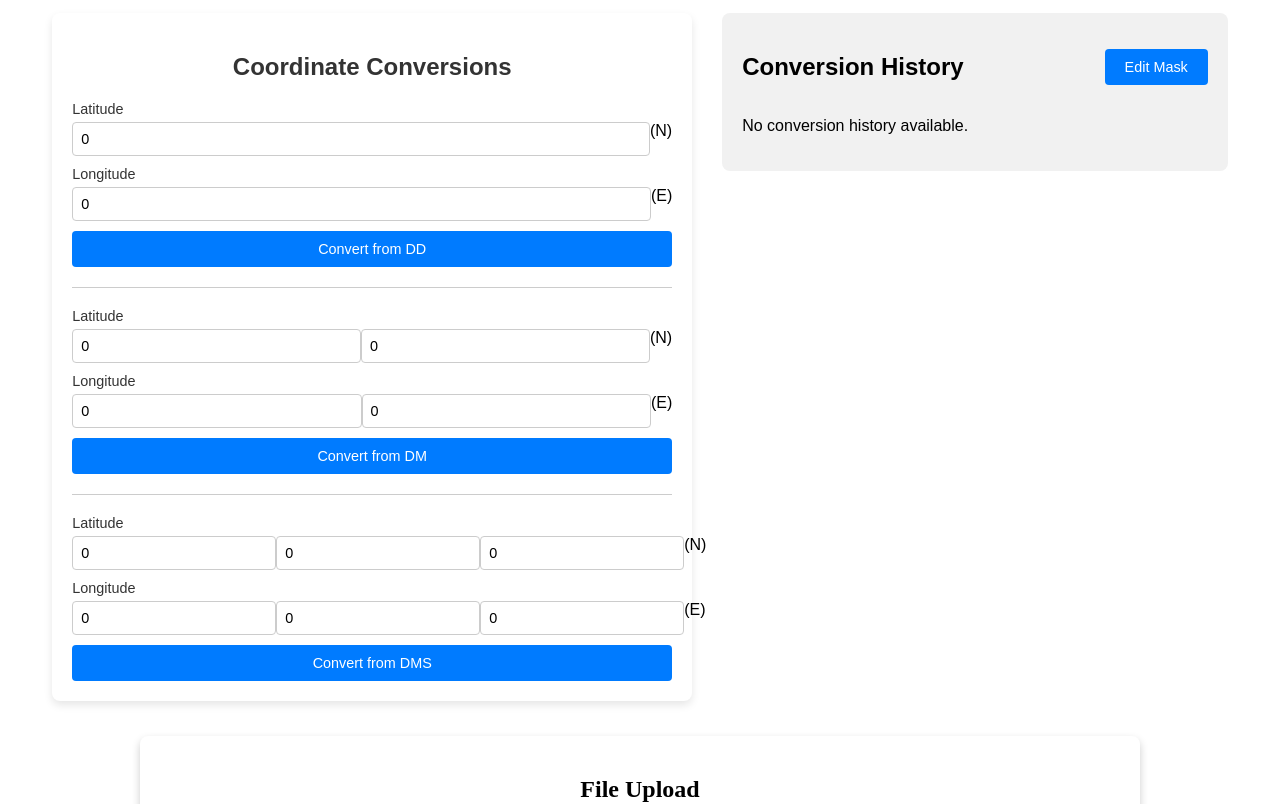
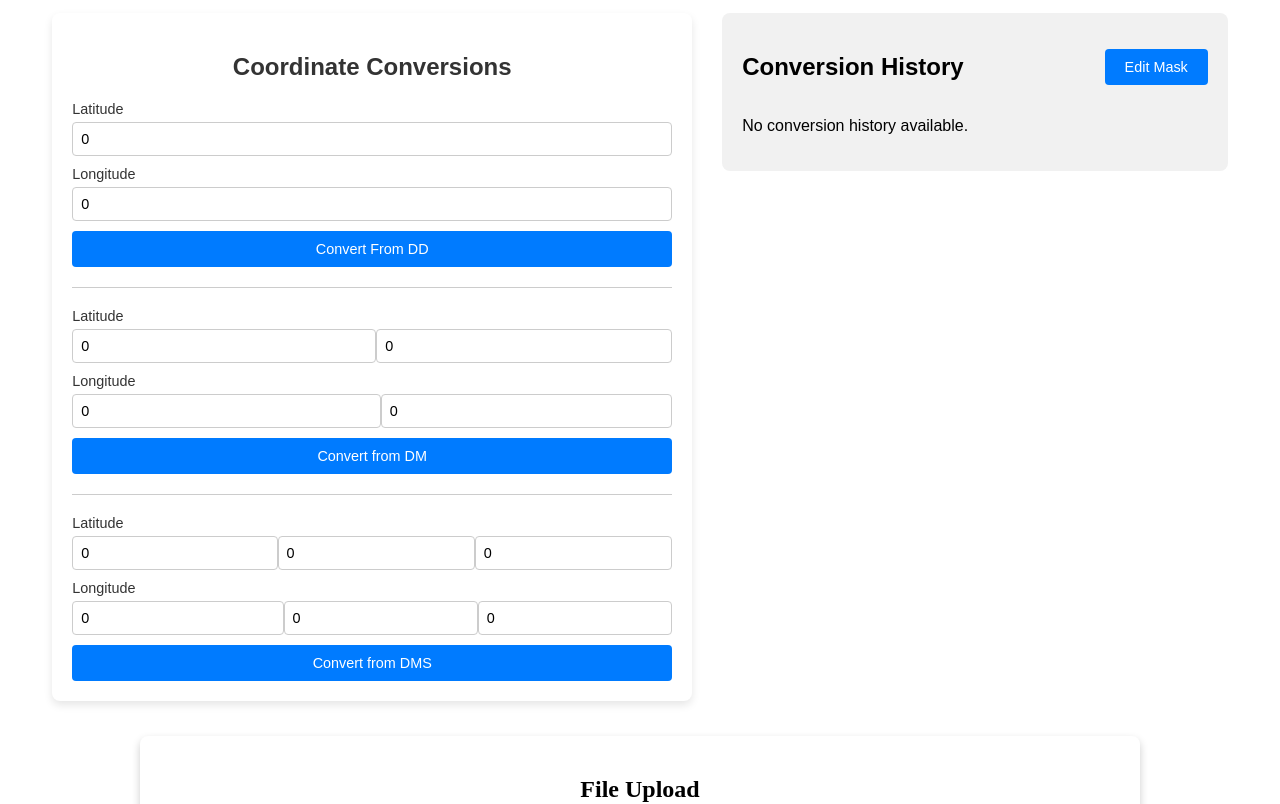
Before and after one commit to Dan21198/coordinatesConverterFrontend, an Angular app: page / in a window 1280 px wide. Shown: the top 804 px of the page. Built offline with nearby package versions, Linux system fonts and the light colour scheme.

Commit message:
added input validation

```diff
--- a/src/app/components/conversion-form/conversion-form.component.css
+++ b/src/app/components/conversion-form/conversion-form.component.css
@@ -4,6 +4,8 @@
 }
 
 .container {
+  width: 600px;
+  margin: auto;
   max-width: 600px;
   padding: 20px;
   background-color: #fff;
@@ -90,3 +92,10 @@ input[type=number]::-webkit-outer-spin-button {
 input[type=number] {
   -moz-appearance: textfield;
 }
+
+@media (max-width: 600px) {
+  .container {
+    width: 100%;
+    padding: 10px;
+  }
+}
--- a/src/app/components/conversion-form/conversion-form.component.html
+++ b/src/app/components/conversion-form/conversion-form.component.html
@@ -2,77 +2,107 @@
   <div class="container">
     <h2>Coordinate Conversions</h2>
 
-    <!-- Form for Decimal Degree (DD) -->
       <div class="form-group">
         <label for="ddLatitude">Latitude</label>
         <div class="input-group">
-        <input type="text" class="form-control" id="ddLatitude" [(ngModel)]="ddLatitude" name="ddLatitude" placeholder="0.0" required>
-        <div class="input-group-append">
-          <span class="input-group-text">(N)</span>
+          <input type="number" class="form-control" id="ddLatitude" [(ngModel)]="ddLatitude" name="ddLatitude"
+                 placeholder="0.0" required min="-90" max="90" #ddLat="ngModel">
+          <div *ngIf="ddLat.errors" class="alert alert-danger">
+            <div *ngIf="ddLat.errors['required']">Latitude is required.</div>
+            <div *ngIf="ddLat.errors['min'] || ddLat.errors['max']">Latitude must be between -90 and 90.</div>
           </div>
         </div>
       </div>
       <div class="form-group">
         <label for="ddLongitude">Longitude</label>
         <div class="input-group">
-        <input type="text" class="form-control" id="ddLongitude" [(ngModel)]="ddLongitude" name="ddLongitude" placeholder="0.0" required>
-        <div class="input-group-append">
-          <span class="input-group-text">(E)</span>
+          <input type="number" class="form-control" id="ddLongitude" [(ngModel)]="ddLongitude" name="ddLongitude"
+                 placeholder="0.0" required min="-180" max="180" #ddLon="ngModel">
+          <div *ngIf="ddLon.errors" class="alert alert-danger">
+            <div *ngIf="ddLon.errors['required']">Longitude is required.</div>
+            <div *ngIf="ddLon.errors['min'] || ddLon.errors['max']">Longitude must be between -180 and 180.</div>
           </div>
         </div>
       </div>
-    <button type="button" class="btn btn-warning btn-block" (click)="convertDD()">Convert from DD</button>
+    <button type="button" class="btn btn-warning btn-block" [disabled]="!ddLat.valid
+     || !ddLon.valid" (click)="convertDD()">Convert From DD</button>
 
     <hr>
 
-    <!-- Form for Degrees Minutes (DM) -->
     <div class="form-group">
       <label>Latitude</label>
       <div class="input-group">
-        <input type="text" class="form-control" [(ngModel)]="dmLatDegrees" name="dmLatDegrees" placeholder="0" required>
-        <input type="text" class="form-control" [(ngModel)]="dmLatMinutes" name="dmLatMinutes" placeholder="0.0" required>
-        <div class="input-group-append">
-          <span class="input-group-text">(N)</span>
+        <input type="number" class="form-control" [(ngModel)]="dmLatDegrees" name="dmLatDegrees"
+               placeholder="0" required min="-90" max="90" #dmLatDeg="ngModel">
+        <input type="number" class="form-control" [(ngModel)]="dmLatMinutes" name="dmLatMinutes"
+               placeholder="0.0" required min="0" max="60" #dmLatMin="ngModel">
       </div>
+      <div *ngIf="dmLatDeg.errors || dmLatMin.errors" class="alert alert-danger">
+        <div *ngIf="dmLatDeg.errors?.['required']
+        || dmLatMin.errors?.['required']">Latitude degrees and minutes are required.</div>
+        <div *ngIf="dmLatDeg.errors?.['min'] || dmLatDeg.errors?.['max'] || dmLatMin.errors?.['min']
+        || dmLatMin.errors?.['max']">Latitude degrees must be between -90 and 90, minutes between 0 and 60.</div>
       </div>
     </div>
     <div class="form-group">
       <label>Longitude</label>
       <div class="input-group">
-        <input type="text" class="form-control" [(ngModel)]="dmLonDegrees" name="dmLonDegrees" placeholder="0" required>
-        <input type="text" class="form-control" [(ngModel)]="dmLonMinutes" name="dmLonMinutes" placeholder="0.0" required>
-        <div class="input-group-append">
-          <span class="input-group-text">(E)</span>
+        <input type="number" class="form-control" [(ngModel)]="dmLonDegrees" name="dmLonDegrees"
+               placeholder="0" required min="-180" max="180" #dmLonDeg="ngModel">
+        <input type="number" class="form-control" [(ngModel)]="dmLonMinutes" name="dmLonMinutes"
+               placeholder="0.0" required min="0" max="60" #dmLonMin="ngModel">
+      </div>
+      <div *ngIf="dmLonDeg.errors || dmLonMin.errors" class="alert alert-danger">
+        <div *ngIf="dmLonDeg.errors?.['required']
+        || dmLonMin.errors?.['required']">Longitude degrees and minutes are required.</div>
+        <div *ngIf="dmLonDeg.errors?.['min'] || dmLonDeg.errors?.['max'] || dmLonMin.errors?.['min']
+        || dmLonMin.errors?.['max']">Longitude degrees must be between -180 and 180, minutes between 0 and 60.</div>
       </div>
     </div>
-    </div>
-    <button type="button" class="btn btn-warning btn-block" (click)="convertDM()">Convert from DM</button>
+    <button type="button" class="btn btn-warning btn-block" [disabled]="!dmLatDeg.valid || !dmLatMin.valid
+     || !dmLonDeg.valid || !dmLonMin.valid" (click)="convertDM()">Convert from DM</button>
+
 
     <hr>
 
-    <!-- Form for Degrees Minutes Seconds (DMS) -->
     <div class="form-group">
       <label>Latitude</label>
       <div class="input-group">
-        <input type="text" class="form-control" [(ngModel)]="dmsLatDegrees" name="dmsLatDegrees" placeholder="0" required>
-        <input type="text" class="form-control" [(ngModel)]="dmsLatMinutes" name="dmsLatMinutes" placeholder="0" required>
-        <input type="text" class="form-control" [(ngModel)]="dmsLatSeconds" name="dmsLatSeconds" placeholder="0.0" required>
-        <div class="input-group-append">
-          <span class="input-group-text">(N)</span>
+        <input type="number" class="form-control" [(ngModel)]="dmsLatDegrees" name="dmsLatDegrees"
+               placeholder="0" required min="-90" max="90" #dmsLatDeg="ngModel">
+        <input type="number" class="form-control" [(ngModel)]="dmsLatMinutes" name="dmsLatMinutes"
+               placeholder="0" required min="0" max="60" #dmsLatMin="ngModel">
+        <input type="number" class="form-control" [(ngModel)]="dmsLatSeconds" name="dmsLatSeconds"
+               placeholder="0.0" required min="0" max="60" #dmsLatSec="ngModel">
       </div>
+      <div *ngIf="dmsLatDeg.errors || dmsLatMin.errors || dmsLatSec.errors" class="alert alert-danger">
+        <div *ngIf="dmsLatDeg.errors?.['required'] || dmsLatMin.errors?.['required']
+         || dmsLatSec.errors?.['required']">Latitude degrees, minutes and seconds are required.</div>
+        <div *ngIf="dmsLatDeg.errors?.['min'] || dmsLatDeg.errors?.['max']
+        || dmsLatMin.errors?.['min'] || dmsLatMin.errors?.['max'] || dmsLatSec.errors?.['min']
+        || dmsLatSec.errors?.['max']">Latitude degrees must be between -90 and 90, minutes and seconds between 0 and 60.</div>
       </div>
     </div>
     <div class="form-group">
       <label>Longitude</label>
       <div class="input-group">
-        <input type="text" class="form-control" [(ngModel)]="dmsLonDegrees" name="dmsLonDegrees" placeholder="0" required>
-        <input type="text" class="form-control" [(ngModel)]="dmsLonMinutes" name="dmsLonMinutes" placeholder="0" required>
-        <input type="text" class="form-control" [(ngModel)]="dmsLonSeconds" name="dmsLonSeconds" placeholder="0.0" required>
-        <div class="input-group-append">
-          <span class="input-group-text">(E)</span>
+        <input type="number" class="form-control" [(ngModel)]="dmsLonDegrees" name="dmsLonDegrees"
+               placeholder="0" required min="-180" max="180" #dmsLonDeg="ngModel">
+        <input type="number" class="form-control" [(ngModel)]="dmsLonMinutes" name="dmsLonMinutes"
+               placeholder="0" required min="0" max="60" #dmsLonMin="ngModel">
+        <input type="number" class="form-control" [(ngModel)]="dmsLonSeconds" name="dmsLonSeconds"
+               placeholder="0.0" required min="0" max="60" #dmsLonSec="ngModel">
+      </div>
+      <div *ngIf="dmsLonDeg.errors || dmsLonMin.errors || dmsLonSec.errors" class="alert alert-danger">
+        <div *ngIf="dmsLonDeg.errors?.['required'] || dmsLonMin.errors?.['required']
+         || dmsLonSec.errors?.['required']">Longitude degrees, minutes and seconds are required.</div>
+        <div *ngIf="dmsLonDeg.errors?.['min'] || dmsLonDeg.errors?.['max'] || dmsLonMin.errors?.['min']
+         || dmsLonMin.errors?.['max'] || dmsLonSec.errors?.['min']
+          || dmsLonSec.errors?.['max']">Longitude degrees must be between -180 and 180, minutes and seconds between 0 and 60.</div>
       </div>
     </div>
-    </div>
-    <button type="button" class="btn btn-warning btn-block" (click)="convertDMS()">Convert from DMS</button>
+    <button type="button" class="btn btn-warning btn-block" [disabled]="!dmsLatDeg.valid || !dmsLatMin.valid
+    || !dmsLatSec.valid || !dmsLonDeg.valid || !dmsLonMin.valid
+     || !dmsLonSec.valid" (click)="convertDMS()">Convert from DMS</button>
   </div>
 </div>
--- a/src/app/components/conversion-history/conversion-history.component.ts
+++ b/src/app/components/conversion-history/conversion-history.component.ts
@@ -32,15 +32,12 @@ export class ConversionHistoryComponent {
       .join(', ');
   }
 
-  formatWithMask(outputValues: DDCoordinates | DMCoordinates | DMSCoordinates, mask?: string): string {
-    console.log('Mask before formatting:', mask);
-    console.log('Output values:', outputValues);
-
+  formatWithMask(outputValues: object, mask?: string | undefined): string {
     let formatted = mask || this.mask;
 
     type CoordinateValues = DDCoordinates | DMCoordinates | DMSCoordinates;
 
-    const formatLatLon = (values: CoordinateValues, format: 'DD' | 'DM' | 'DMS') => {
+    const formatLatLon = (values: object, format: "DD" | "DM" | "DMS") => {
       switch (format) {
         case 'DM':
           const dmValues = values as DMCoordinates;
```
Also changed, not shown: src/app/components/conversion-form/conversion-form.component.ts (+6 -2 lines). Lines whose indentation alone changed are shown as unchanged.
